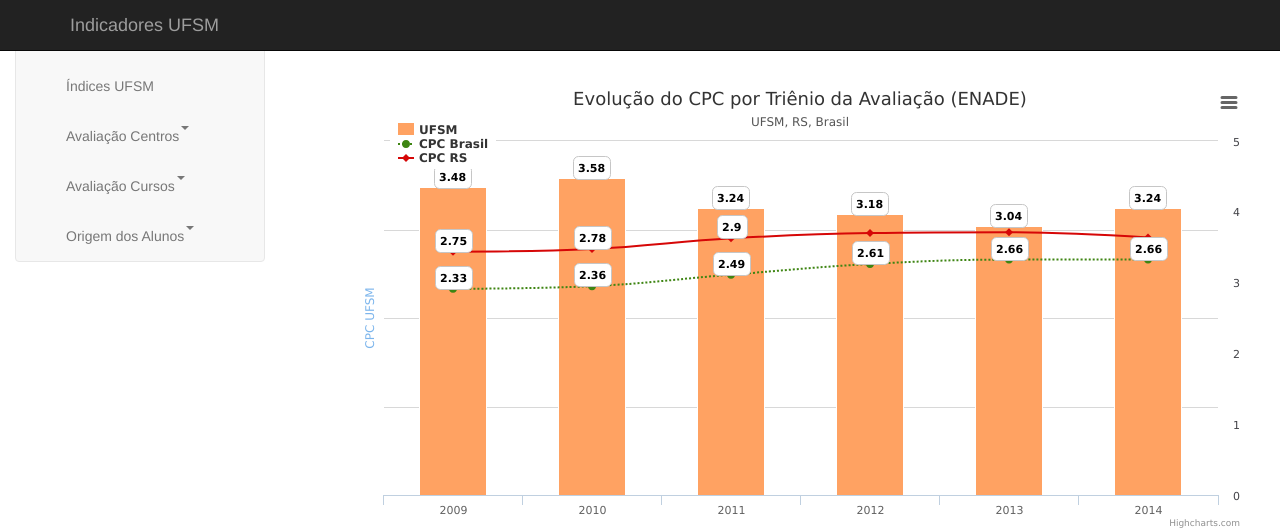
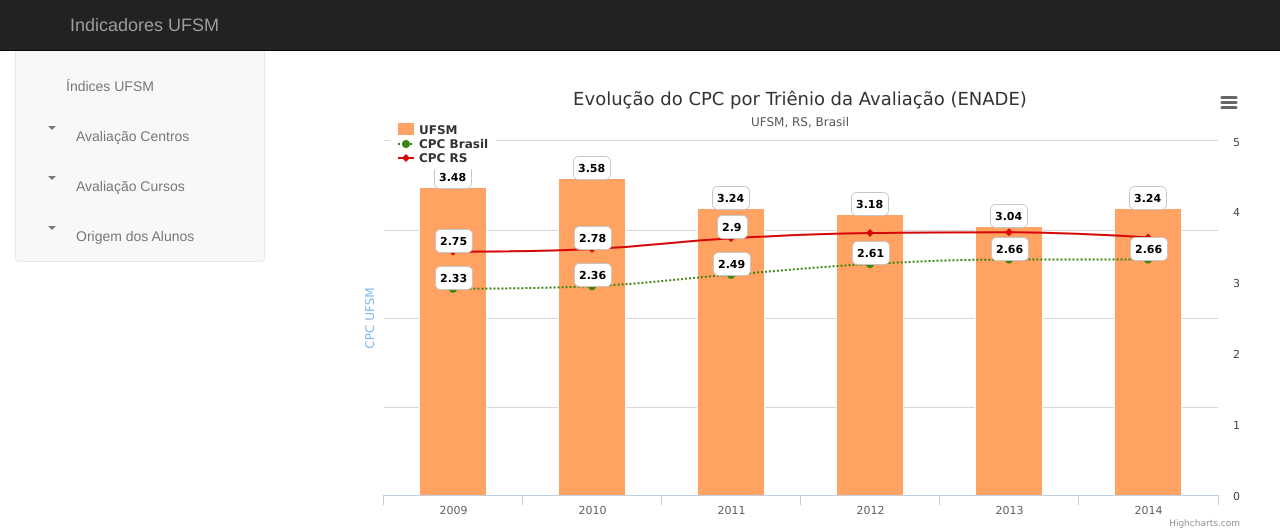
Before and after one commit to caroljardims/dashboardproject, a Django app: page /igc in a window 1280 px wide. Shown: the top 530 px of the page. Run offline with Django 3.2, Linux system fonts and the light colour scheme; data that the repository does not hold is empty; some libraries are stand-ins or nearby versions.

Commit message:
span menu change

```diff
--- a/templates/base.html
+++ b/templates/base.html
@@ -47,7 +47,7 @@ ${demo.css}
                         </li>
                         <li >
                           <a href="#" data-toggle="collapse" data-target="#toggleDemo" data-parent="#sidenav01" class="collapsed">
-                            Avaliação Centros <span class="caret pull-right"></span>
+                            <span class="caret pull-left"></span> Avaliação Centros
                           </a>
                           <div class="collapse" id="toggleDemo" style="height: 0px;">
                             <ul class="nav nav-list">
@@ -59,7 +59,7 @@ ${demo.css}
                         </li>
                         <li>
                           <a href="#" data-toggle="collapse" data-target="#toggleDemo2" data-parent="#sidenav01" class="collapsed">
-                          Avaliação Cursos <span class="caret pull-right"></span>
+                          <span class="caret pull-left"></span> Avaliação Cursos
                           </a>
                           <div class="collapse" id="toggleDemo2" style="height: 0px;">
                             <ul class="nav nav-list">
@@ -71,7 +71,7 @@ ${demo.css}
                         </li>
                         <li>
                           <a href="#" data-toggle="collapse" data-target="#toggleDemo3" data-parent="#sidenav01" class="collapsed">
-                          Origem dos Alunos <span class="caret pull-right"></span>
+                          <span class="caret pull-left"></span> Origem dos Alunos
                           </a>
                           <div class="collapse" id="toggleDemo3" style="height: 0px;">
                             <ul class="nav nav-list">
```
